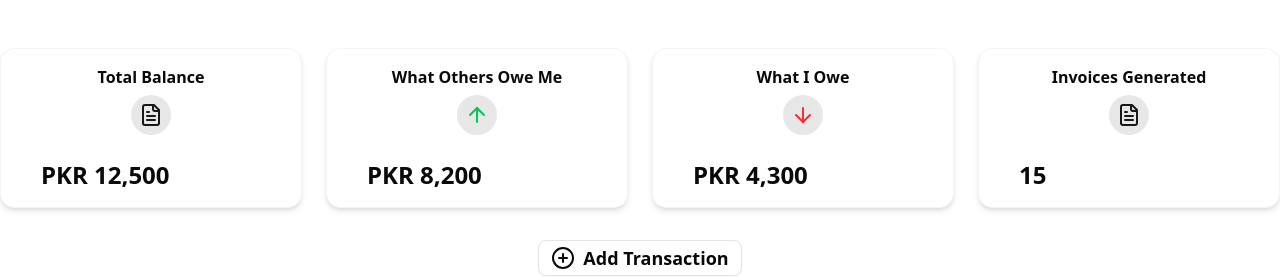
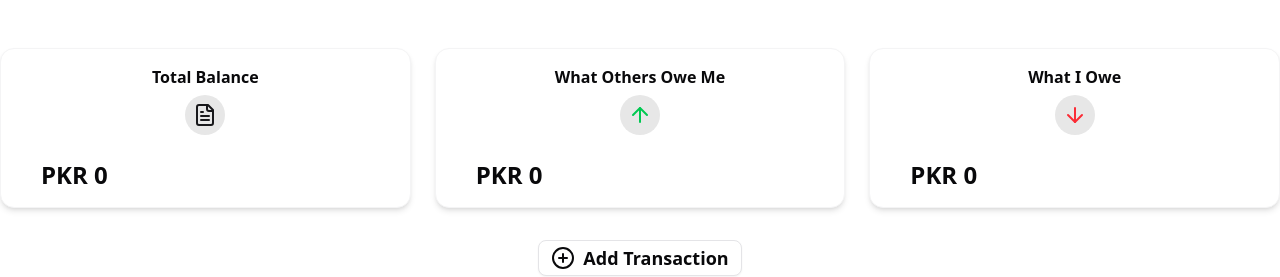
Before and after one commit to bitaccountants/invLog, a Next.js app: page /dashboard in a window 1280 px wide. Shown: the top 277 px of the page. Built offline with nearby package versions, Linux system fonts and the light colour scheme; no server answers; the database is empty; sample sign-in values are in the browser's storage.

Commit message:
dynamic stats

```diff
--- a/src/app/dashboard/StatsRow.tsx
+++ b/src/app/dashboard/StatsRow.tsx
@@ -1,32 +1,79 @@
+"use client";
+
+import { useEffect, useState } from "react";
 import { Card, CardContent, CardHeader, CardTitle } from "@/components/ui/card";
 import { ArrowUp, ArrowDown, FileText } from "lucide-react";
+
+export const StatsRow = () => {
+  const [transactions, setTransactions] = useState([]); // ✅ Store transactions
+  const [loading, setLoading] = useState(true);
+  const [error, setError] = useState<string | null>(null);
+
+  // ✅ Fetch all transactions again
+  useEffect(() => {
+    const fetchTransactions = async () => {
+      try {
+        const response = await fetch("/api/transactions"); // Assuming API returns user's transactions
+        if (!response.ok) {
+          throw new Error("Failed to fetch transactions");
+        }
+        const data = await response.json();
+        setTransactions(data);
+      } catch (error) {
+        setError("Error fetching transactions.");
+      } finally {
+        setLoading(false);
+      }
+    };
+
+    fetchTransactions();
+  }, []);
+
+  // ✅ Calculate total balance (Credits - Debits)
+  const totalBalance = transactions.reduce((acc, transaction) => {
+    return transaction.type === "credit"
+      ? acc + transaction.amount
+      : acc - transaction.amount;
+  }, 0);
+
+  // ✅ Calculate "What Others Owe Me" (Total of Credit Transactions)
+  const whatOthersOweMe = transactions
+    .filter((transaction) => transaction.type === "credit")
+    .reduce((sum, transaction) => sum + transaction.amount, 0);
+
+  // ✅ Calculate "What I Owe" (Total of Debit Transactions)
+  const whatIOwe = transactions
+    .filter((transaction) => transaction.type === "debit")
+    .reduce((sum, transaction) => sum + transaction.amount, 0);
 
   const stats = [
     {
       title: "Total Balance",
-    value: "PKR 12,500",
+      value: loading
+        ? "Loading..."
+        : `PKR ${new Intl.NumberFormat("en-PK").format(totalBalance)}`,
       icon: <FileText className="text-primary size-6" />,
     },
     {
       title: "What Others Owe Me",
-    value: "PKR 8,200",
+      value: loading
+        ? "Loading..."
+        : `PKR ${new Intl.NumberFormat("en-PK").format(whatOthersOweMe)}`,
       icon: <ArrowUp className="text-green-500 size-6" />,
     },
     {
       title: "What I Owe",
-    value: "PKR 4,300",
+      value: loading
+        ? "Loading..."
+        : `PKR ${new Intl.NumberFormat("en-PK").format(whatIOwe)}`,
       icon: <ArrowDown className="text-red-500 size-6" />,
-  },
-  {
-    title: "Invoices Generated",
-    value: "15",
-    icon: <FileText className="text-primary size-6" />,
     },
   ];
 
-export const StatsRow = () => {
   return (
-    <div className="grid sm:grid-cols-2 lg:grid-cols-4 gap-6 mb-8">
+    <div className="grid sm:grid-cols-2 lg:grid-cols-3 gap-6 mb-8">
+      {error && <p className="text-red-500">{error}</p>}
+
       {stats.map((stat, index) => (
         <Card
           key={index}
```
Lines whose indentation alone changed are shown as unchanged.
